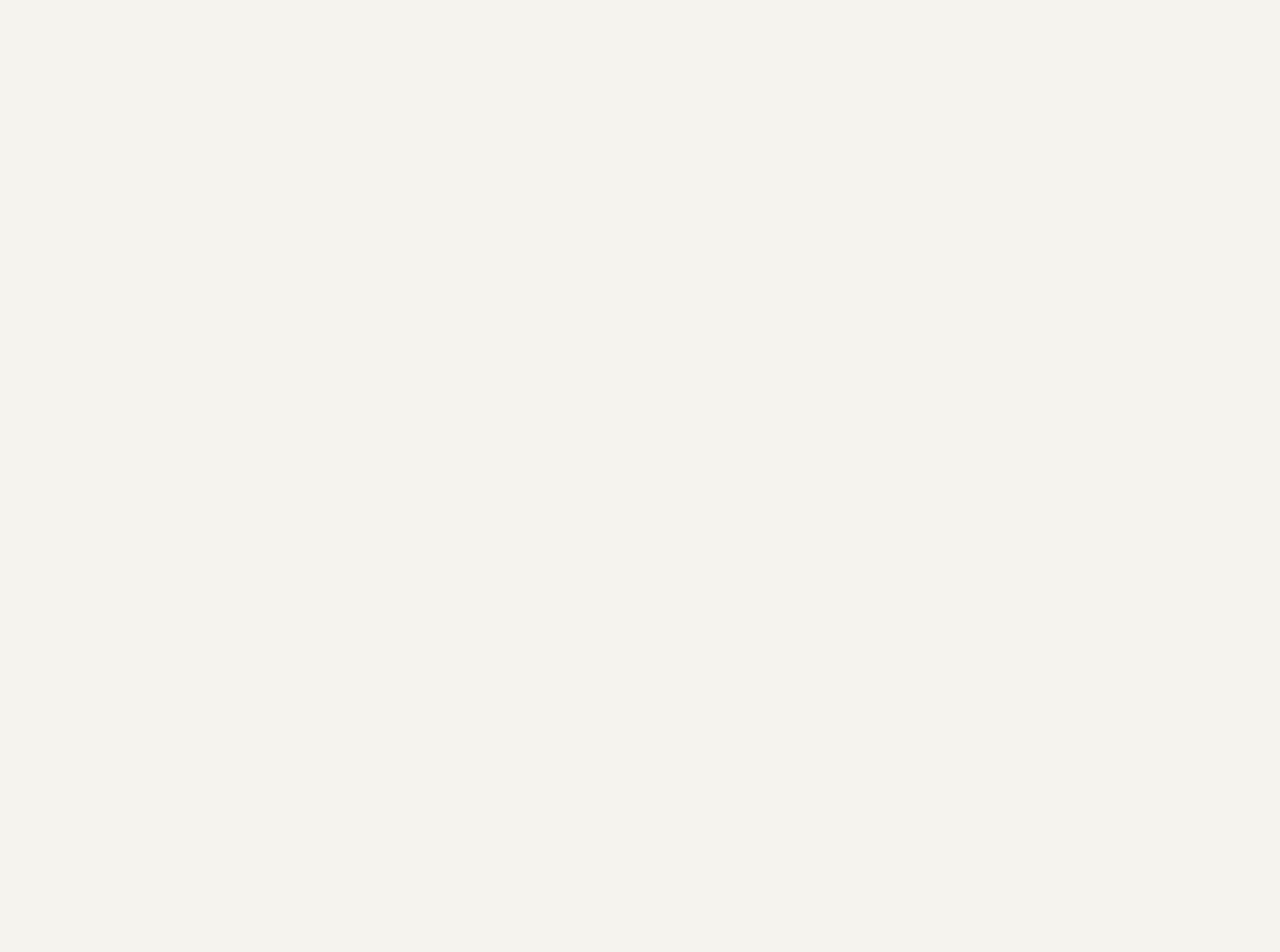
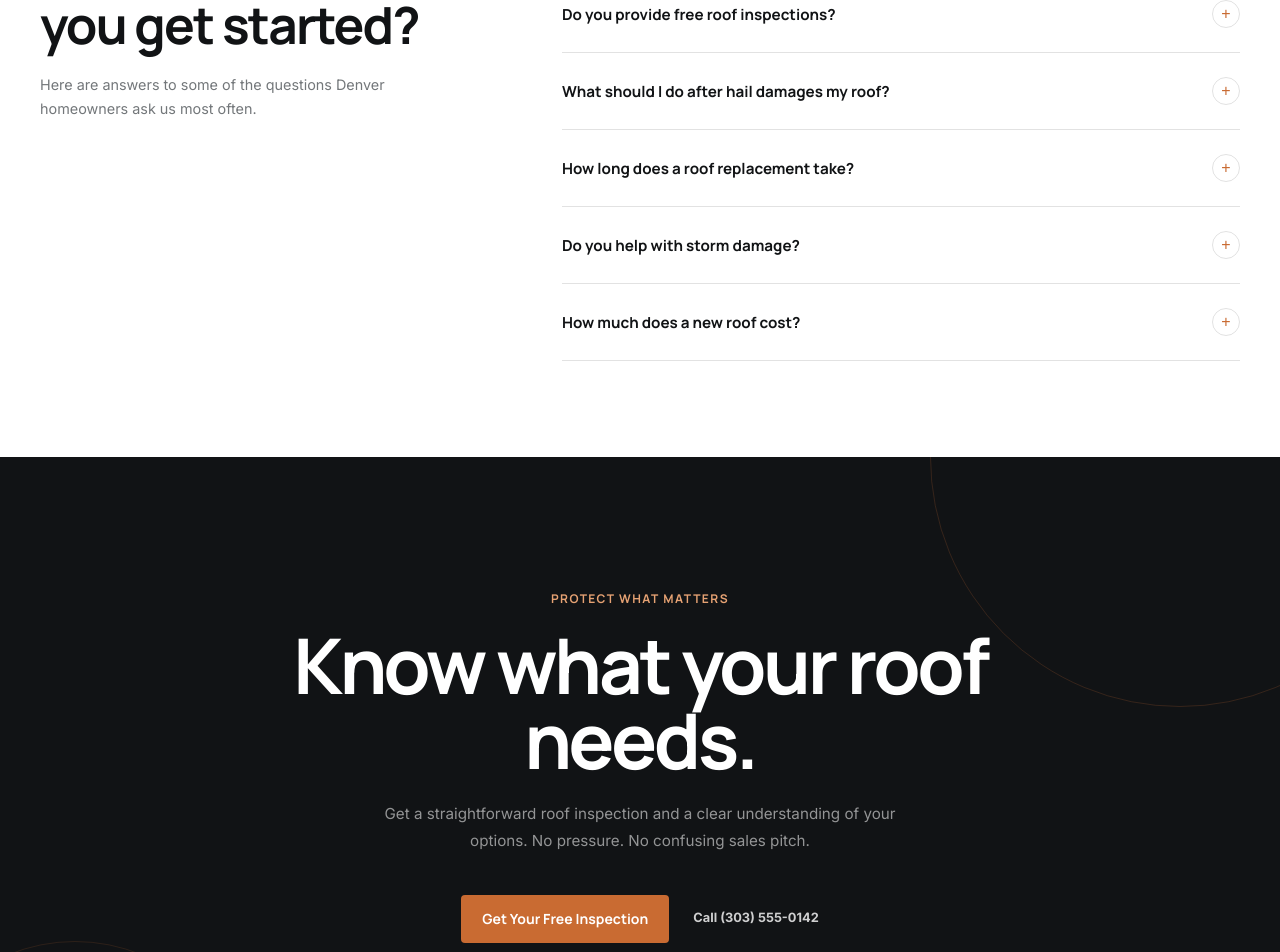
Before and after one commit to seeratfatimaworks-blip/North-Peak-Roofing, a React (Vite) app: page / in a window 1280 px wide. Shown: the part 10353-11305 px from the top of the page. Before the commit the page ends 10155 px from the top, so only its background shows below. Built offline with nearby package versions, Linux system fonts and the light colour scheme.

Commit message:
feat: add FAQ and final conversion CTA

```diff
--- a/src/App.jsx
+++ b/src/App.jsx
@@ -10,6 +10,8 @@ import HowItWorks from "./components/home/HowItWorks";
 import ProjectShowcase from "./components/home/ProjectShowcase";
 import Testimonials from "./components/home/Testimonials";
 import ServiceAreas from "./components/home/ServiceAreas";
+import FAQ from "./components/home/FAQ";
+import FinalCTA from "./components/home/FinalCTA";
 
 function App() {
   return (
@@ -30,14 +32,19 @@ function App() {
         <StormHailSection />
 
         <WhyNorthPeak />
+
         <ProjectShowcase />
+
         <HowItWorks />
-
-
 
         <Testimonials />
 
         <ServiceAreas />
+
+        <FAQ />
+
+        <FinalCTA />
+
       </main>
     </div>
   );
--- /dev/null
+++ b/src/components/home/FAQ.css
@@ -0,0 +1,151 @@
+.faq {
+    background: var(--color-white);
+}
+
+.faq__inner {
+    width: min(100% - (var(--container-padding) * 2),
+            var(--container-width));
+
+    margin-inline: auto;
+
+    display: grid;
+    grid-template-columns: 0.75fr 1.25fr;
+
+    gap: clamp(4rem, 9vw, 8rem);
+
+    padding-block: var(--space-4xl);
+}
+
+/* =========================
+   HEADING
+========================= */
+
+.faq__heading {
+    align-self: start;
+
+    position: sticky;
+    top: 120px;
+}
+
+.faq__heading h2 {
+    margin-top: 1rem;
+}
+
+.faq__heading p {
+    max-width: 420px;
+
+    margin-top: 1.25rem;
+
+    color: var(--color-muted);
+
+    font-size: 0.9rem;
+    line-height: 1.7;
+}
+
+/* =========================
+   FAQ LIST
+========================= */
+
+.faq__list {
+    border-top: 1px solid var(--border-light);
+}
+
+.faq-item {
+    border-bottom: 1px solid var(--border-light);
+}
+
+.faq-item__question {
+    width: 100%;
+
+    display: flex;
+    align-items: center;
+    justify-content: space-between;
+
+    gap: 2rem;
+
+    padding: 1.5rem 0;
+
+    border: 0;
+
+    background: transparent;
+
+    color: var(--color-charcoal);
+
+    font-family: var(--font-heading);
+    font-size: 0.95rem;
+    font-weight: 700;
+
+    text-align: left;
+
+    cursor: pointer;
+}
+
+.faq-item__question:hover {
+    color: var(--color-copper);
+}
+
+.faq-item__icon {
+    flex: 0 0 auto;
+
+    width: 28px;
+    height: 28px;
+
+    display: grid;
+    place-items: center;
+
+    border: 1px solid var(--border-light);
+    border-radius: 50%;
+
+    color: var(--color-copper);
+
+    font-family: Arial, sans-serif;
+    font-size: 1rem;
+    font-weight: 400;
+}
+
+.faq-item__answer {
+    padding: 0 3rem 1.5rem 0;
+}
+
+.faq-item__answer p {
+    max-width: 650px;
+
+    color: var(--color-muted);
+
+    font-size: 0.85rem;
+    line-height: 1.75;
+}
+
+/* =========================
+   RESPONSIVE
+========================= */
+
+@media (max-width: 850px) {
+    .faq__inner {
+        grid-template-columns: 1fr;
+
+        gap: 3rem;
+    }
+
+    .faq__heading {
+        position: static;
+    }
+}
+
+@media (max-width: 600px) {
+    .faq__inner {
+        padding-block: 4rem;
+    }
+
+    .faq__question {
+        font-size: 0.85rem;
+    }
+
+    .faq-item__question {
+        padding-block: 1.25rem;
+    }
+
+    .faq-item__answer {
+        padding-right: 1rem;
+    }
+}
--- /dev/null
+++ b/src/components/home/FAQ.jsx
@@ -0,0 +1,38 @@
+import faq from "../../data/faq";
+import FAQItem from "./FAQItem";
+
+function FAQ() {
+    return (
+        <section
+            id="faq"
+            className="faq"
+            aria-labelledby="faq-title"
+        >
+            <div className="faq__inner">
+                <div className="faq__heading">
+                    <span className="eyebrow">FAQ</span>
+
+                    <h2 id="faq-title" className="heading-2">
+                        Questions before you get started?
+                    </h2>
+
+                    <p>
+                        Here are answers to some of the questions Denver
+                        homeowners ask us most often.
+                    </p>
+                </div>
+
+                <div className="faq__list">
+                    {faq.map((item) => (
+                        <FAQItem
+                            item={item}
+                            key={item.question}
+                        />
+                    ))}
+                </div>
+            </div>
+        </section>
+    );
+}
+
+export default FAQ;
--- /dev/null
+++ b/src/components/home/FAQItem.jsx
@@ -0,0 +1,38 @@
+import { useState } from "react";
+
+function FAQItem({ item }) {
+    const [isOpen, setIsOpen] = useState(false);
+
+    function toggleFAQ() {
+        setIsOpen((current) => !current);
+    }
+
+    return (
+        <article className={`faq-item ${isOpen ? "faq-item--open" : ""}`}>
+            <button
+                type="button"
+                className="faq-item__question"
+                onClick={toggleFAQ}
+                aria-expanded={isOpen}
+            >
+                <span>{item.question}</span>
+
+                <span
+                    className="faq-item__icon"
+                    aria-hidden="true"
+                >
+                    {isOpen ? "−" : "+"}
+                </span>
+            </button>
+
+            <div
+                className="faq-item__answer"
+                hidden={!isOpen}
+            >
+                <p>{item.answer}</p>
+            </div>
+        </article>
+    );
+}
+
+export default FAQItem;
--- /dev/null
+++ b/src/components/home/FinalCTA.css
@@ -0,0 +1,119 @@
+.final-cta {
+    position: relative;
+
+    overflow: hidden;
+
+    background: var(--color-charcoal);
+
+    color: var(--color-white);
+}
+
+.final-cta::before {
+    content: "";
+
+    position: absolute;
+
+    width: 500px;
+    height: 500px;
+
+    top: -250px;
+    right: -150px;
+
+    border: 1px solid rgba(201, 107, 50, 0.2);
+    border-radius: 50%;
+}
+
+.final-cta::after {
+    content: "";
+
+    position: absolute;
+
+    width: 350px;
+    height: 350px;
+
+    bottom: -220px;
+    left: -100px;
+
+    border: 1px solid rgba(201, 107, 50, 0.15);
+    border-radius: 50%;
+}
+
+.final-cta__inner {
+    position: relative;
+    z-index: 1;
+
+    width: min(100% - (var(--container-padding) * 2),
+            850px);
+
+    margin-inline: auto;
+
+    padding-block: clamp(5rem, 10vw, 8rem);
+
+    text-align: center;
+}
+
+.final-cta .eyebrow {
+    color: #e6a273;
+}
+
+.final-cta h2 {
+    max-width: 750px;
+
+    margin: 1rem auto 0;
+
+    color: var(--color-white);
+
+    font-family: var(--font-heading);
+    font-size: clamp(2.5rem, 6vw, 5rem);
+    font-weight: 700;
+    line-height: 0.98;
+    letter-spacing: -0.045em;
+}
+
+.final-cta__inner>p {
+    max-width: 570px;
+
+    margin: 1.5rem auto 0;
+
+    color: rgba(255, 255, 255, 0.55);
+
+    font-size: 0.95rem;
+    line-height: 1.75;
+}
+
+.final-cta__actions {
+    display: flex;
+    align-items: center;
+    justify-content: center;
+
+    gap: 1.5rem;
+
+    margin-top: 2.5rem;
+}
+
+.final-cta__phone {
+    color: rgba(255, 255, 255, 0.8);
+
+    font-size: 0.8rem;
+    font-weight: 700;
+
+    text-decoration: none;
+
+    transition: color var(--transition-fast);
+}
+
+.final-cta__phone:hover {
+    color: #e6a273;
+}
+
+@media (max-width: 600px) {
+    .final-cta__actions {
+        flex-direction: column;
+
+        gap: 1.25rem;
+    }
+
+    .final-cta__actions .button {
+        width: 100%;
+    }
+}
--- /dev/null
+++ b/src/components/home/FinalCTA.jsx
@@ -0,0 +1,42 @@
+import Button from "../ui/Button";
+
+function FinalCTA() {
+    return (
+        <section
+            id="contact"
+            className="final-cta"
+            aria-labelledby="final-cta-title"
+        >
+            <div className="final-cta__inner">
+                <span className="eyebrow">
+                    Protect what matters
+                </span>
+
+                <h2 id="final-cta-title">
+                    Know what your roof needs.
+                </h2>
+
+                <p>
+                    Get a straightforward roof inspection and a clear
+                    understanding of your options. No pressure. No confusing
+                    sales pitch.
+                </p>
+
+                <div className="final-cta__actions">
+                    <Button href="#lead-form">
+                        Get Your Free Inspection
+                    </Button>
+
+                    <a
+                        href="tel:+13035550142"
+                        className="final-cta__phone"
+                    >
+                        Call (303) 555-0142
+                    </a>
+                </div>
+            </div>
+        </section>
+    );
+}
+
+export default FinalCTA;
--- /dev/null
+++ b/src/data/faq.js
@@ -0,0 +1,34 @@
+const faq = [
+    {
+        question: "How do I know if my roof needs to be replaced?",
+        answer:
+            "Signs can include missing or damaged shingles, persistent leaks, visible deterioration, or storm damage. A professional inspection is the best way to understand the condition of your roof.",
+    },
+    {
+        question: "Do you provide free roof inspections?",
+        answer:
+            "Yes. NorthPeak provides complimentary roof inspections so homeowners can understand the condition of their roof before deciding what to do next.",
+    },
+    {
+        question: "What should I do after hail damages my roof?",
+        answer:
+            "If it is safe, document visible damage and contact a roofing professional for an inspection. NorthPeak can assess the roof and explain what repairs or replacement may be appropriate.",
+    },
+    {
+        question: "How long does a roof replacement take?",
+        answer:
+            "Most residential roof replacements can be completed within a few days, depending on the size and complexity of the roof, weather, and materials selected.",
+    },
+    {
+        question: "Do you help with storm damage?",
+        answer:
+            "Yes. NorthPeak provides storm and hail damage inspections and can explain the condition of your roof and the options available for restoring it.",
+    },
+    {
+        question: "How much does a new roof cost?",
+        answer:
+            "Every roof is different. The final cost depends on factors such as roof size, materials, complexity, and the condition of the existing roof. We provide a clear estimate after inspection.",
+    },
+];
+
+export default faq;
--- a/src/index.css
+++ b/src/index.css
@@ -25,6 +25,9 @@
 
 @import "./components/home/Testimonials.css";
 @import "./components/home/ServiceAreas.css";
+
+@import "./components/home/FAQ.css";
+@import "./components/home/FinalCTA.css";
 
 :root {
   /* Colors */
```
